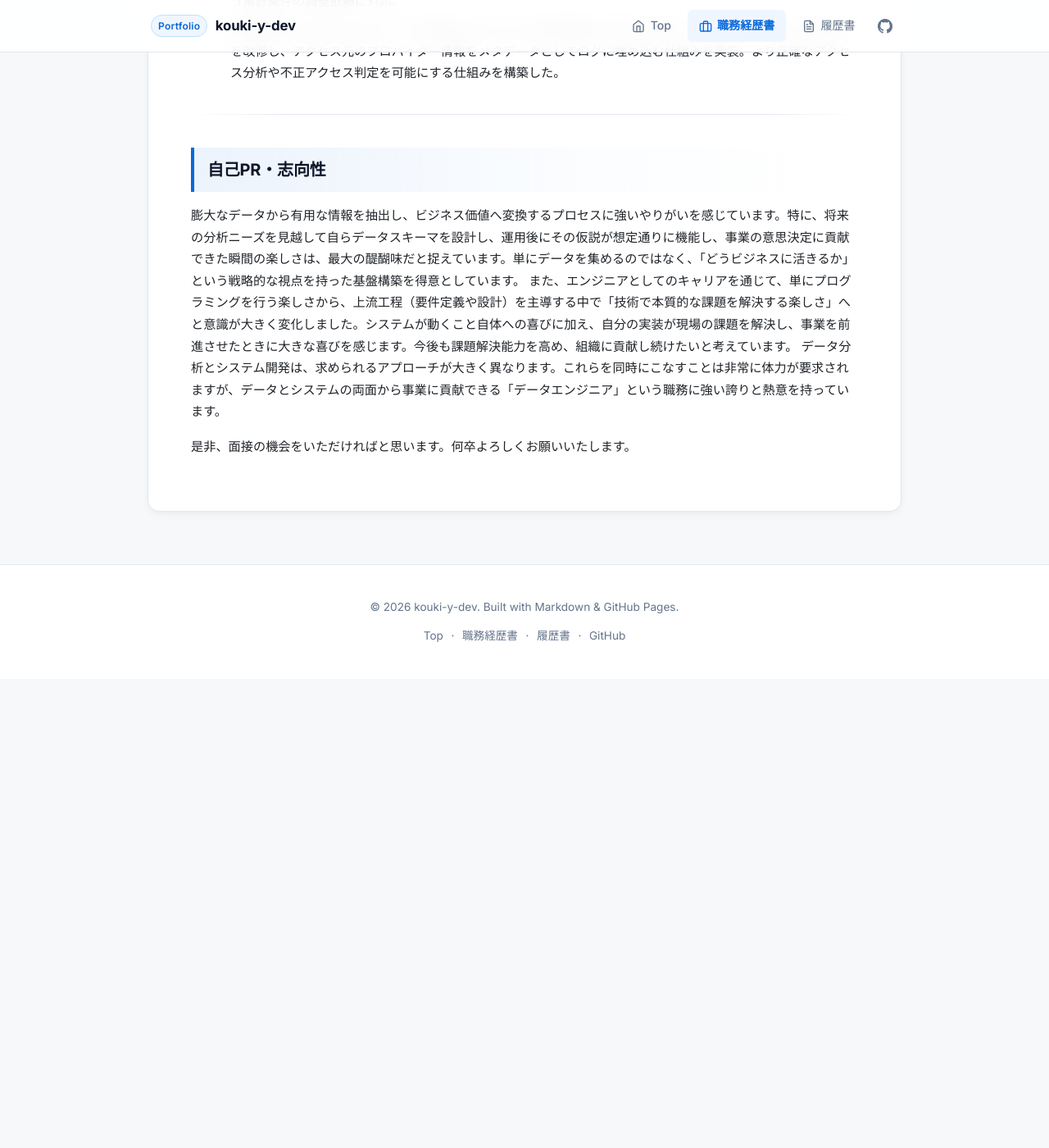
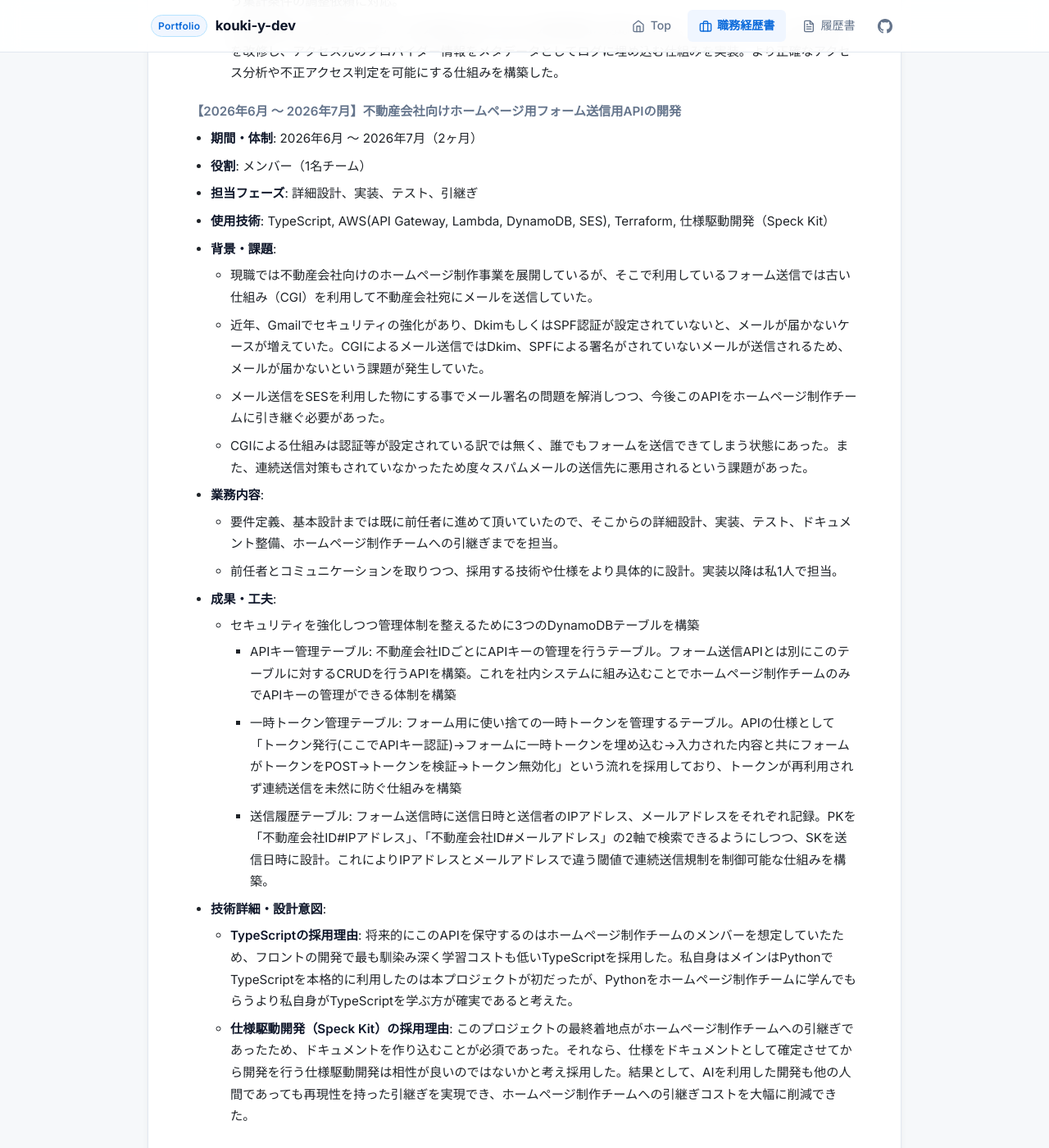
Before and after one commit to kouki-y-dev/about-me, a Jekyll site: the page built from docs/resume.md, in a window 1280 px wide and 1400 px high, scrolled down 9629 px. Shown: the whole window at 82% size. Built offline with Jekyll 4.4.1, drawn with Linux system fonts in a browser that asks for light colours; our own code applies the rules of GitHub Pages for plain Markdown files; before the commit the page ends 10457 px from its top, so only the background shows below that.

Commit message:
update: 職務経歴書にフォーム送信APIの実績追加

```diff
--- a/docs/resume.md
+++ b/docs/resume.md
@@ -219,6 +219,28 @@
   - 現場のニーズに即したBIツールの迅速な改修: 既存のQuickSightダッシュボードにおいて、現場の運用変更に伴う集計条件の調整依頼に対応。
   - 分析精度向上に向けたログデータの拡張: Botアクセスの増加傾向に対応するため、ログストリーム（Lambda）を改修し、アクセス元のプロバイダー情報をメタデータとしてログに埋め込む仕組みを実装。より正確なアクセス分析や不正アクセス判定を可能にする仕組みを構築した。
 
+#### 【2026年6月 ～ 2026年7月】不動産会社向けホームページ用フォーム送信用APIの開発
+- **期間・体制**: 2026年6月 〜 2026年7月（2ヶ月）
+- **役割**: メンバー（1名チーム）
+- **担当フェーズ**: 詳細設計、実装、テスト、引継ぎ
+- **使用技術**: TypeScript, AWS(API Gateway, Lambda, DynamoDB, SES), Terraform, 仕様駆動開発（Speck Kit）
+- **背景・課題**:
+  - 現職では不動産会社向けのホームページ制作事業を展開しているが、そこで利用しているフォーム送信では古い仕組み（CGI）を利用して不動産会社宛にメールを送信していた。
+  - 近年、Gmailでセキュリティの強化があり、DkimもしくはSPF認証が設定されていないと、メールが届かないケースが増えていた。CGIによるメール送信ではDkim、SPFによる署名がされていないメールが送信されるため、メールが届かないという課題が発生していた。
+  - メール送信をSESを利用した物にする事でメール署名の問題を解消しつつ、今後このAPIをホームページ制作チームに引き継ぐ必要があった。
+  - CGIによる仕組みは認証等が設定されている訳では無く、誰でもフォームを送信できてしまう状態にあった。また、連続送信対策もされていなかったため度々スパムメールの送信先に悪用されるという課題があった。
+- **業務内容**:
+  - 要件定義、基本設計までは既に前任者に進めて頂いていたので、そこからの詳細設計、実装、テスト、ドキュメント整備、ホームページ制作チームへの引継ぎまでを担当。
+  - 前任者とコミュニケーションを取りつつ、採用する技術や仕様をより具体的に設計。実装以降は私1人で担当。
+- **成果・工夫**:
+  - セキュリティを強化しつつ管理体制を整えるために3つのDynamoDBテーブルを構築
+    - APIキー管理テーブル: 不動産会社IDごとにAPIキーの管理を行うテーブル。フォーム送信APIとは別にこのテーブルに対するCRUDを行うAPIを構築。これを社内システムに組み込むことでホームページ制作チームのみでAPIキーの管理ができる体制を構築
+    - 一時トークン管理テーブル: フォーム用に使い捨ての一時トークンを管理するテーブル。APIの仕様として「トークン発行(ここでAPIキー認証)→フォームに一時トークンを埋め込む→入力された内容と共にフォームがトークンをPOST→トークンを検証→トークン無効化」という流れを採用しており、トークンが再利用されず連続送信を未然に防ぐ仕組みを構築
+    - 送信履歴テーブル: フォーム送信時に送信日時と送信者のIPアドレス、メールアドレスをそれぞれ記録。PKを「不動産会社ID#IPアドレス」、「不動産会社ID#メールアドレス」の2軸で検索できるようにしつつ、SKを送信日時に設計。これによりIPアドレスとメールアドレスで違う閾値で連続送信規制を制御可能な仕組みを構築。
+- **技術詳細・設計意図**:
+  - **TypeScriptの採用理由**: 将来的にこのAPIを保守するのはホームページ制作チームのメンバーを想定していたため、フロントの開発で最も馴染み深く学習コストも低いTypeScriptを採用した。私自身はメインはPythonでTypeScriptを本格的に利用したのは本プロジェクトが初だったが、Pythonをホームページ制作チームに学んでもらうより私自身がTypeScriptを学ぶ方が確実であると考えた。
+  - **仕様駆動開発（Speck Kit）の採用理由**: このプロジェクトの最終着地点がホームページ制作チームへの引継ぎであったため、ドキュメントを作り込むことが必須であった。それなら、仕様をドキュメントとして確定させてから開発を行う仕様駆動開発は相性が良いのではないかと考え採用した。結果として、AIを利用した開発も他の人間であっても再現性を持った引継ぎを実現でき、ホームページ制作チームへの引継ぎコストを大幅に削減できた。
+
 ---
 
 ## 自己PR・志向性
```
